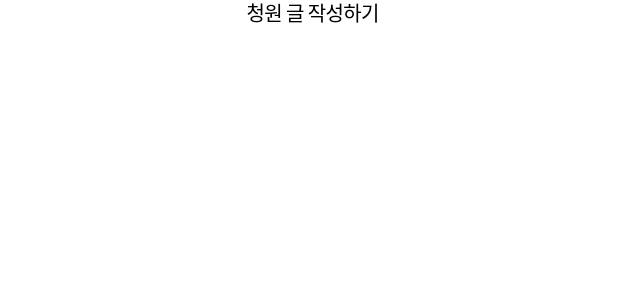
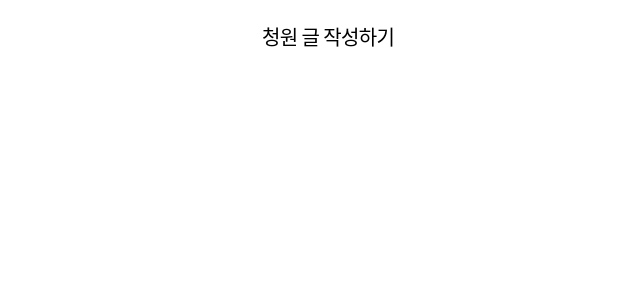
Before and after one commit to CDS-Seminar-Team3/CDS3-Client, a React (Vite) app: page /createPetition in a window 1280 px wide. Shown: the top 300 px of the page, without its empty margins (206-846 px from the left). Built offline with nearby package versions, Linux system fonts and the light colour scheme.

Commit message:
feat: PageName 공통 컴포넌트 제작

```diff
--- a/src/components/common/PageName.jsx
+++ b/src/components/common/PageName.jsx
@@ -20,6 +20,9 @@ export default PageName;
 
 const St = {
   PageNameWrapper: styled.div`
-    ${theme.fonts.head2}
+    margin-top: 2.4rem;
+    margin-left: 1.55rem;
+    margin-bottom: 0.8rem;
+    ${theme.fonts.head2};
   `,
 };
```
